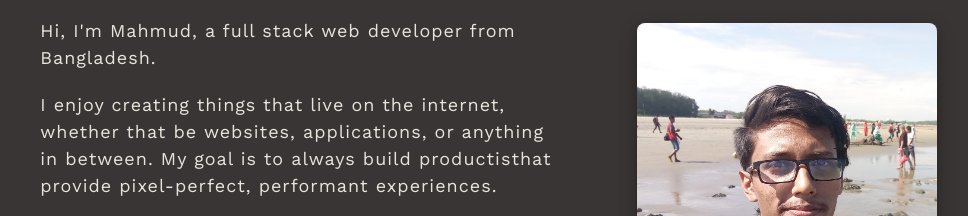
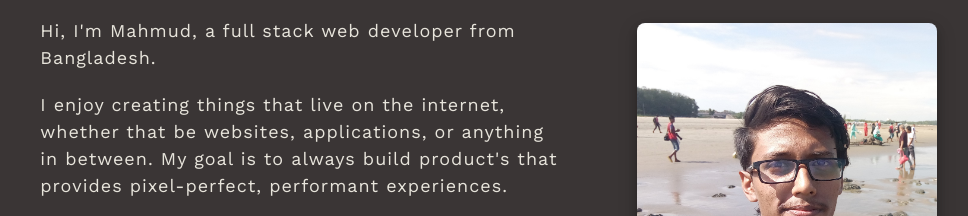
Before and after one commit to MechaMahmud71/portfolio-one, a plain HTML site: page index.html in a window 1280 px wide. Shown: the part 996-1212 px from the top of the page, without its empty margins (139-1107 px from the left). Drawn offline with nearby package versions, Linux system fonts and the light colour scheme.

Commit message:
Update index.html

```diff
--- a/index.html
+++ b/index.html
@@ -101,7 +101,7 @@
           <p class="about-text text-one">Hi, I'm Mahmud, a full stack web developer from Bangladesh.</p>
           <p class="about-text text-two">I enjoy creating things that live on the internet, whether that be websites,
             applications, or anything in between. My
-            goal is to always build productisthat provide pixel-perfect, performant experiences.</p>
+            goal is to always build product's that provides pixel-perfect, performant experiences.</p>
           <p class="about-text text-three">Here are a few technologies I've been working with recently:</p>
           <div class="about-skills">
             <div class="about-skills-left">
```
